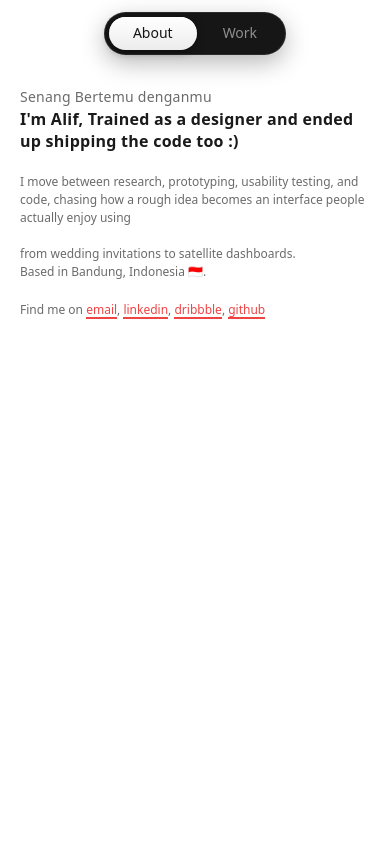
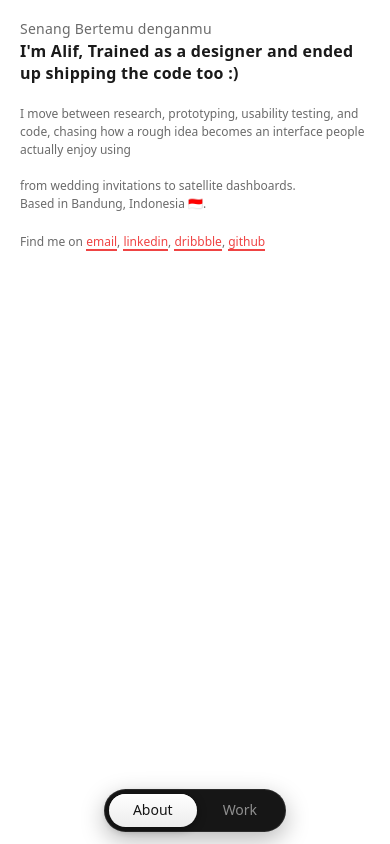
Before and after one commit to Alifmslm/portfolio-alif, a Next.js app: page / in a window 390 px wide. Built offline with nearby package versions, Linux system fonts and the light colour scheme; a web font is replaced by a local one.

Commit message:
move view toggle to bottom center on mobile

```diff
--- a/src/app/page.module.css
+++ b/src/app/page.module.css
@@ -64,10 +64,11 @@
 
 @media (max-width: 820px) {
   .shell {
-    padding: 84px 20px 40px;
+    padding: 16px 20px 96px;
   }
 
   .toggleRow {
-    top: 12px;
+    top: auto;
+    bottom: calc(12px + env(safe-area-inset-bottom));
   }
 }
```
